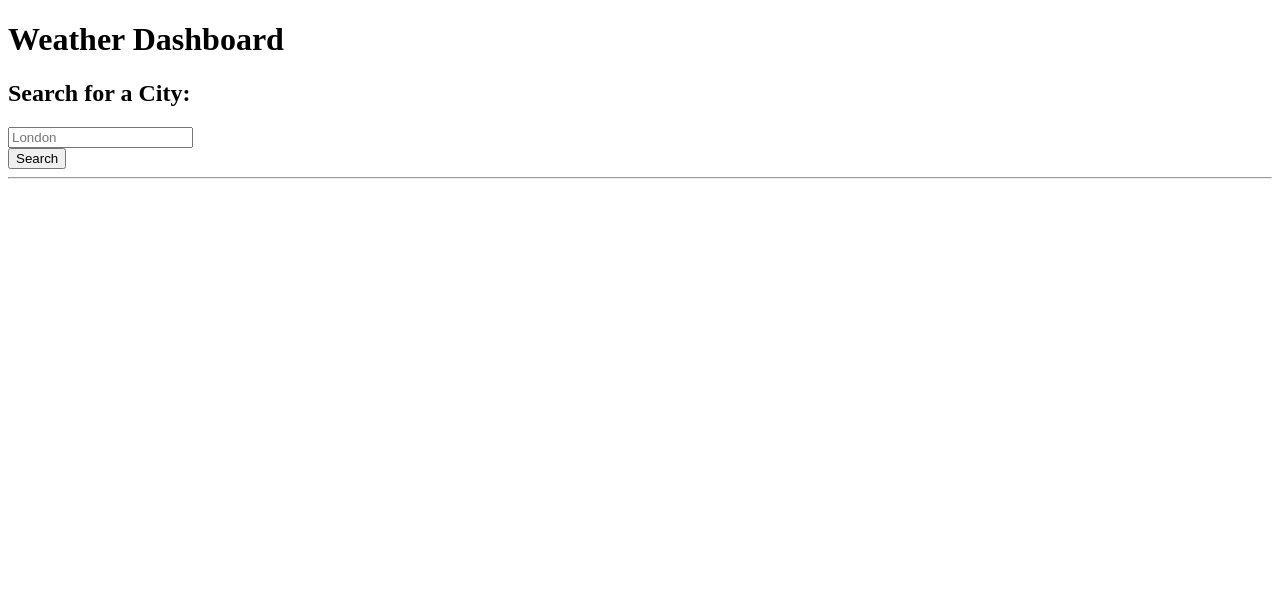
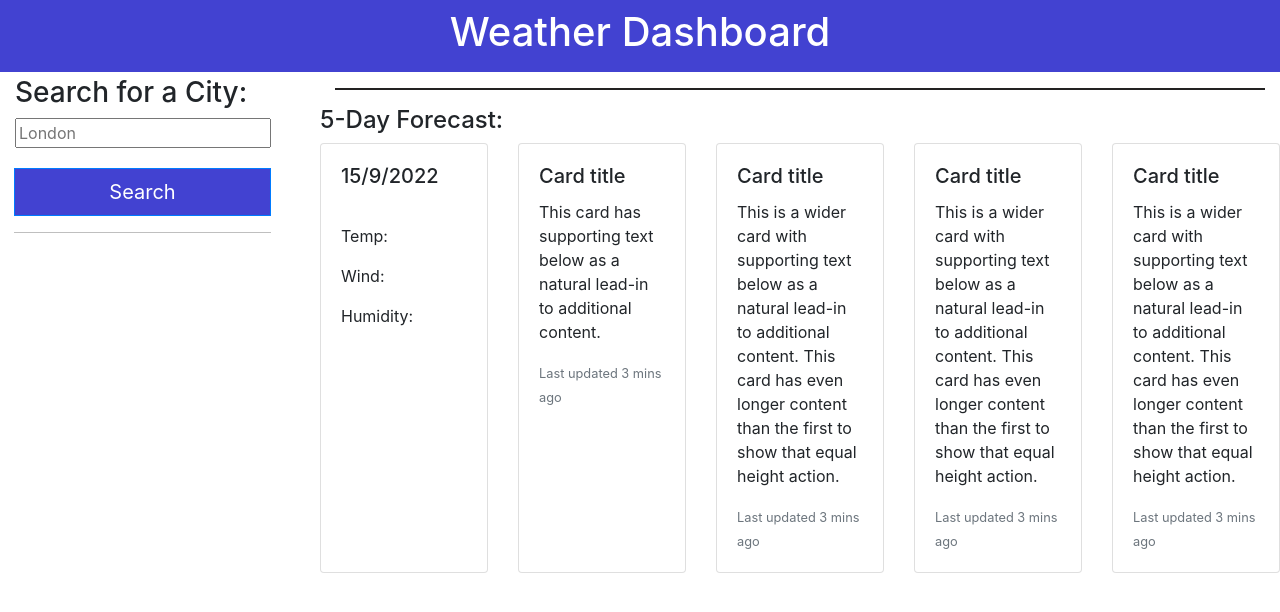
Before and after one commit to vighimre87/Weather_Dashboard, a plain HTML site: page index.html in a window 1280 px wide. Drawn offline with nearby package versions, Linux system fonts and the light colour scheme.

Commit message:
added cards to HTML and styled search area

```diff
--- a/assets/css/style.css
+++ b/assets/css/style.css
@@ -0,0 +1,34 @@
+:root {
+    --blue-color: rgb(66, 66, 209);
+}
+
+.bg-dark {
+    background-color: var(--blue-color) !important;
+}
+
+.input-group {
+    display: block;
+    padding-bottom: 20px;
+}
+
+.input-group-append {
+    display: block;
+    padding-top: 20px;
+}
+
+#search-button {
+    background-color: var(--blue-color);
+}
+
+hr {
+    color: rgb(159, 157, 157);
+    border-top: 1px solid rgba(0, 0, 0, .25);
+}
+
+#today {
+    border: 1px solid rgb(35, 34, 34);
+}
+
+h2 {
+    display: block;
+}
--- a/index.html
+++ b/index.html
@@ -5,9 +5,9 @@
   <meta charset="UTF-8" />
   <meta name="viewport" content="width=device-width, initial-scale=1.0" />
   <meta http-equiv="X-UA-Compatible" content="ie=edge" />
+  <link rel="stylesheet" href="https://stackpath.bootstrapcdn.com/bootstrap/4.3.1/css/bootstrap.min.css" />
+  <link rel="stylesheet" href="https://stackpath.bootstrapcdn.com/font-awesome/4.7.0/css/font-awesome.min.css" />
   <link rel="stylesheet" href="assets/css/style.css"/>
-  <!-- <link rel="stylesheet" href="https://stackpath.bootstrapcdn.com/bootstrap/4.3.1/css/bootstrap.min.css" /> -->
-  <!-- <link rel="stylesheet" href="https://stackpath.bootstrapcdn.com/font-awesome/4.7.0/css/font-awesome.min.css" /> -->
   <title>Weather Dashboard</title>
 </head>
 
@@ -29,7 +29,7 @@
               <input class="form-input weather-search" type="text" id="search-input" placeholder="London"
                 aria-labelledby="form-heading" aria-controls="today forecast" />
               <div class="input-group-append">
-                <button type="submit" class="btn search-button" id="search-button" aria-label="submit search">
+                <button type="submit" class="btn btn-primary btn-block btn-lg search-button" id="search-button" aria-label="submit search">
                   Search
                 </button>
                 <hr class="hr weather-hr" />
@@ -42,7 +42,48 @@
 
       <div class="col-lg-9 pb-3">
         <section id="today" class="mt-3" role="region" aria-live="polite"></section>
-        <section id="forecast" class="row mt-3" role="region" aria-live="polite"></section>
+        <section id="forecast" class="row mt-3" role="region" aria-live="polite">
+          <h4>5-Day Forecast: </h4>
+          <div class="card-deck">
+            <div class="card">
+              <div class="card-body">
+                <h5 class="card-title">15/9/2022</h5>
+                <img src="" alt="">
+                <p class="card-text">Temp: </p>
+                <p class="card-text">Wind: </p>
+                <p class="card-text">Humidity: </p>
+              </div>
+            </div>
+            <div class="card">
+              <div class="card-body">
+                <h5 class="card-title">Card title</h5>
+                <p class="card-text">This card has supporting text below as a natural lead-in to additional content.</p>
+                <p class="card-text"><small class="text-muted">Last updated 3 mins ago</small></p>
+              </div>
+            </div>
+            <div class="card">
+              <div class="card-body">
+                <h5 class="card-title">Card title</h5>
+                <p class="card-text">This is a wider card with supporting text below as a natural lead-in to additional content. This card has even longer content than the first to show that equal height action.</p>
+                <p class="card-text"><small class="text-muted">Last updated 3 mins ago</small></p>
+              </div>
+            </div>
+            <div class="card">
+              <div class="card-body">
+                <h5 class="card-title">Card title</h5>
+                <p class="card-text">This is a wider card with supporting text below as a natural lead-in to additional content. This card has even longer content than the first to show that equal height action.</p>
+                <p class="card-text"><small class="text-muted">Last updated 3 mins ago</small></p>
+              </div>
+            </div>
+            <div class="card">
+              <div class="card-body">
+                <h5 class="card-title">Card title</h5>
+                <p class="card-text">This is a wider card with supporting text below as a natural lead-in to additional content. This card has even longer content than the first to show that equal height action.</p>
+                <p class="card-text"><small class="text-muted">Last updated 3 mins ago</small></p>
+              </div>
+            </div>
+          </div>
+        </section>
       </div>
     </div>
   </div>
```
